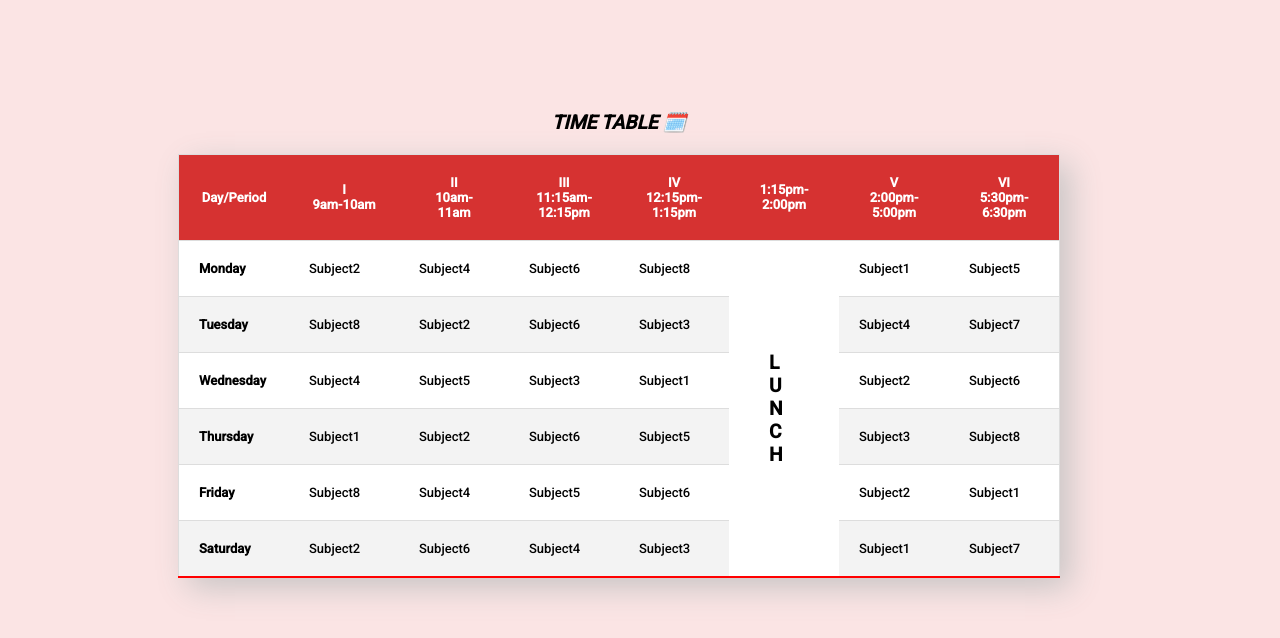
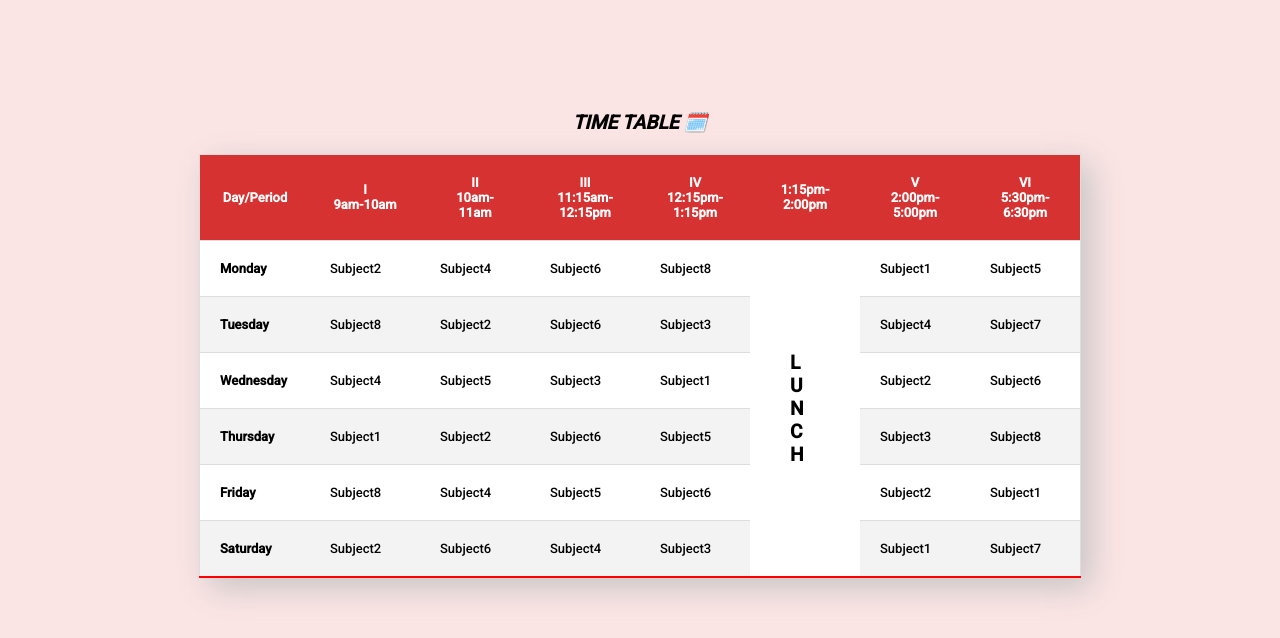
Before and after one commit to megha-wadhwa12/web-platform-9wvlpb, a plain HTML site: page index.html in a window 1280 px wide. Shown: the part 60-698 px from the top of the page. Drawn offline with Linux system fonts and the light colour scheme.

Commit message:
Update styles.css

```diff
--- a/styles.css
+++ b/styles.css
@@ -14,11 +14,11 @@ table{
     border:1px solid #ddd;
     border-collapse: collapse;
     /* width: 900px; */
-    margin-left:700px;
+/*     margin-left:700px; */
 }
 
 table{
-    margin:110px 110px 110px 170px;
+    margin:110px auto;
     height: 400px;
     box-shadow: 10px 10px 30px rgb(200, 197, 197);
     border-bottom:2px solid red;
```
